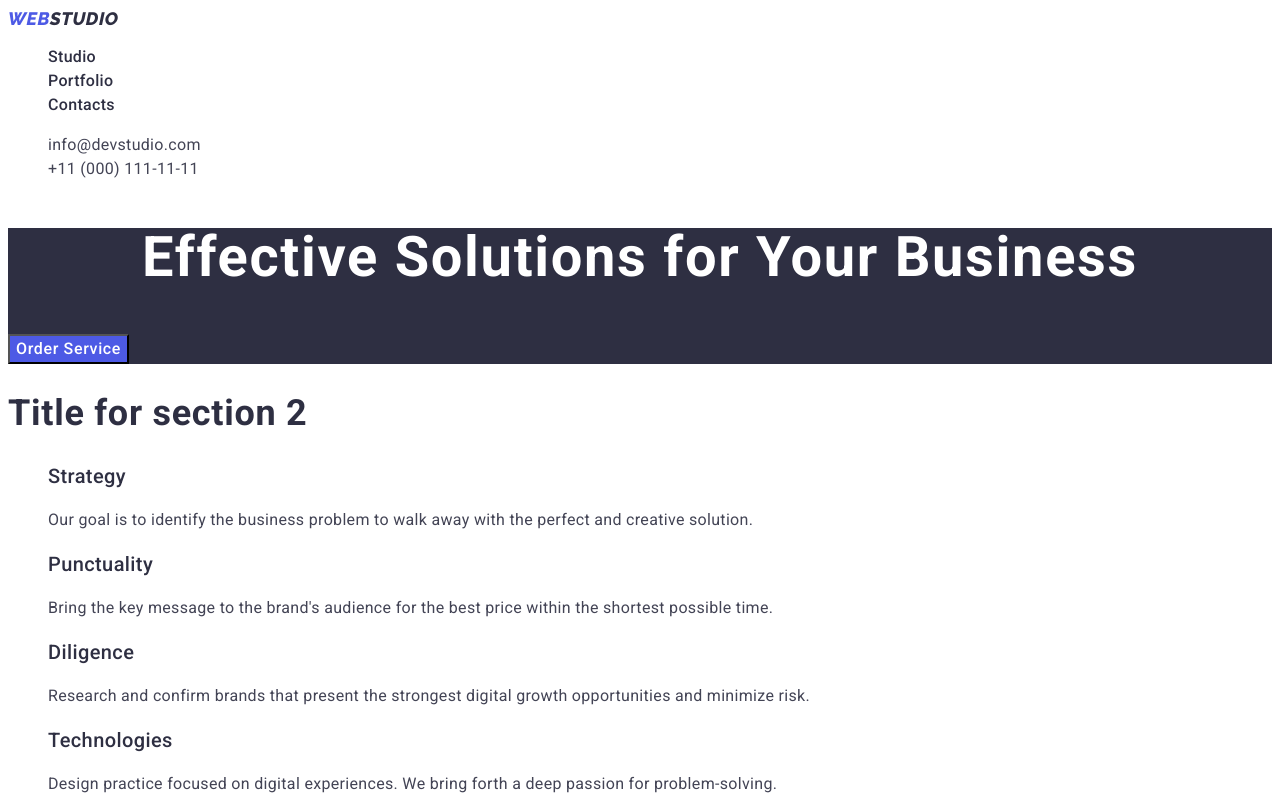
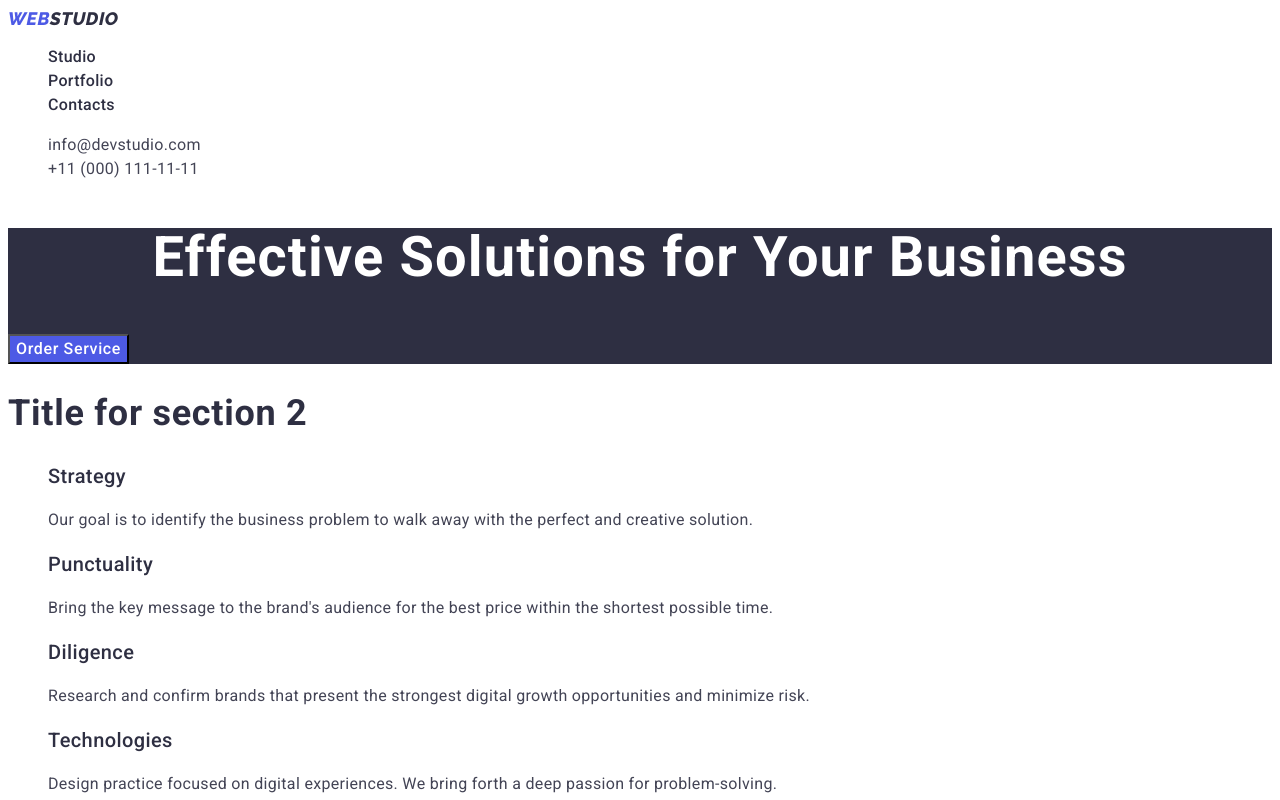
Before and after one commit to ulianasunny31/goit-markup-hw-02, a plain HTML site: page index.html in a window 1280 px wide. Shown: the top 800 px of the page. Drawn offline with Linux system fonts and the light colour scheme.

Commit message:
Update styles.css

```diff
--- a/css/styles.css
+++ b/css/styles.css
@@ -24,7 +24,7 @@ body {
 h1 {
   font-size: 56px;
   line-height: 1.07;
-  letter-spacing: 0.03em;
+  letter-spacing: 0.02em;
   font-weight: 700;
   color: var(--navy-blue);
 }
```
